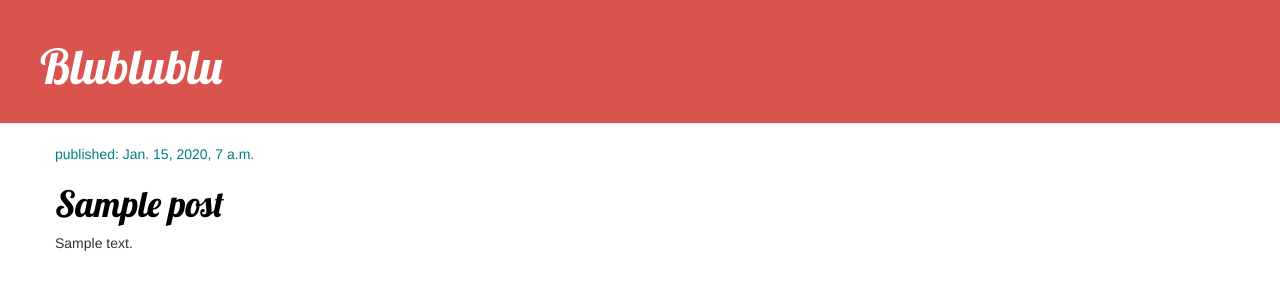
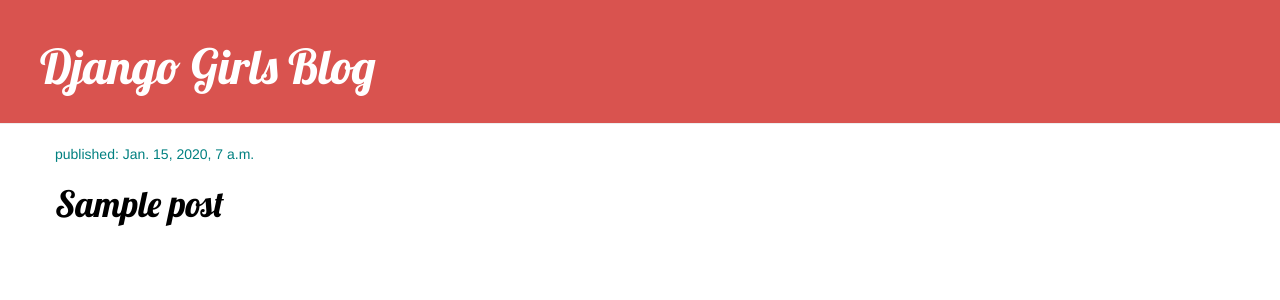
Before and after one commit to AndressaUmetsu/DjangoGirls_tutorial, a Django app: template blog/templates/blog/post_list.html in a window 1280 px wide. Shown: the top 300 px of the page. Run offline with Django 3.2, Linux system fonts and the light colour scheme; the template is opened without the code that fills it: values that come from a table or form of the project are taken from there, others are empty; tables that the repository leaves empty hold one stand-in row (values such as "Sample post"); some libraries are stand-ins or nearby versions.

Commit message:
extend application

```diff
--- /dev/null
+++ b/blog/templates/blog/base.html
@@ -0,0 +1,23 @@
+{% load staticfiles %}
+<html>
+    <head>
+        <link rel="stylesheet" href="//maxcdn.bootstrapcdn.com/bootstrap/3.2.0/css/bootstrap.min.css">
+				<link rel="stylesheet" href="//maxcdn.bootstrapcdn.com/bootstrap/3.2.0/css/bootstrap-theme.min.css">
+				<link href="//fonts.googleapis.com/css?family=Lobster&subset=latin,latin-ext" rel="stylesheet" type="text/css">
+        <link rel="stylesheet" href="{% static 'css/blog.css' %}">
+        <title>Django Girls</title>
+    </head>
+    <body>
+	    <div class="page-header">
+	        <h1><a href="/">Django Girls Blog</a></h1>
+	    </div>
+	    <div class="content container">
+	        <div class="row">
+	            <div class="col-md-8">
+	            {% block content %}
+	            {% endblock %}
+	            </div>
+	        </div>
+	    </div>
+    </body>
+</html>
--- a/blog/templates/blog/post_list.html
+++ b/blog/templates/blog/post_list.html
@@ -1,30 +1,13 @@
-{% load staticfiles %}
-<html>
-    <head>
-        <link rel="stylesheet" href="//maxcdn.bootstrapcdn.com/bootstrap/3.2.0/css/bootstrap.min.css">
-				<link rel="stylesheet" href="//maxcdn.bootstrapcdn.com/bootstrap/3.2.0/css/bootstrap-theme.min.css">
-				<link href="//fonts.googleapis.com/css?family=Lobster&subset=latin,latin-ext" rel="stylesheet" type="text/css">
-        <link rel="stylesheet" href="{% static 'css/blog.css' %}">
-        <title>Django Girls</title>
-    </head>
-    <body>
-        <div class="page-header">
-            <h1><a href="/">Blublublu </a></h1>
-        </div>
-				<div class="content container">
-				    <div class="row">
-				        <div class="col-md-8">
+{% extends 'blog/base.html' %}
+
+{% block content %}
   {% for post in posts %}
       <div class="post">
           <div class="date">
               <p>published: {{ post.published_date }}</p>
           </div>
-				                    <h1><a href="">{{ post.title }}</a></h1>
-				                    <p>{{ post.text|linebreaksbr }}</p>
+          <h1><a href="{% url 'post_detail' pk=post.pk %}">{{ post.title }}</a></h1>
+          <!-- <p>{{ post.text|linebreaksbr }}</p> -->
       </div>
   {% endfor %}
-				        </div>
-				    </div>
-				</div>
-    </body>
-</html>
+{% endblock %}
--- a/blog/urls.py
+++ b/blog/urls.py
@@ -3,4 +3,5 @@
 
 urlpatterns = [
     url(r'^$', views.post_list, name='post_list'),
+    url(r'^post/(?P<pk>\d+)/$', views.post_detail, name='post_detail'),
 ]
--- a/blog/views.py
+++ b/blog/views.py
@@ -1,7 +1,11 @@
-from django.shortcuts import render
+from django.shortcuts import render, get_object_or_404
 from django.utils import timezone
 from .models import Post
 
 def post_list(request):
 	post = Post.objects.filter(published_date__lte=timezone.now()).order_by('published_date')
 	return render(request, 'blog/post_list.html', {'posts': post})
+
+def post_detail (request, pk):
+	post = get_object_or_404(Post, pk=pk)
+	return render(request, 'blog/post_detail.html', {'post': post})
```
Also changed, not shown: blog/templates/blog/post_detail.html (added, +13 -0 lines). Lines whose indentation alone changed are shown as unchanged.
